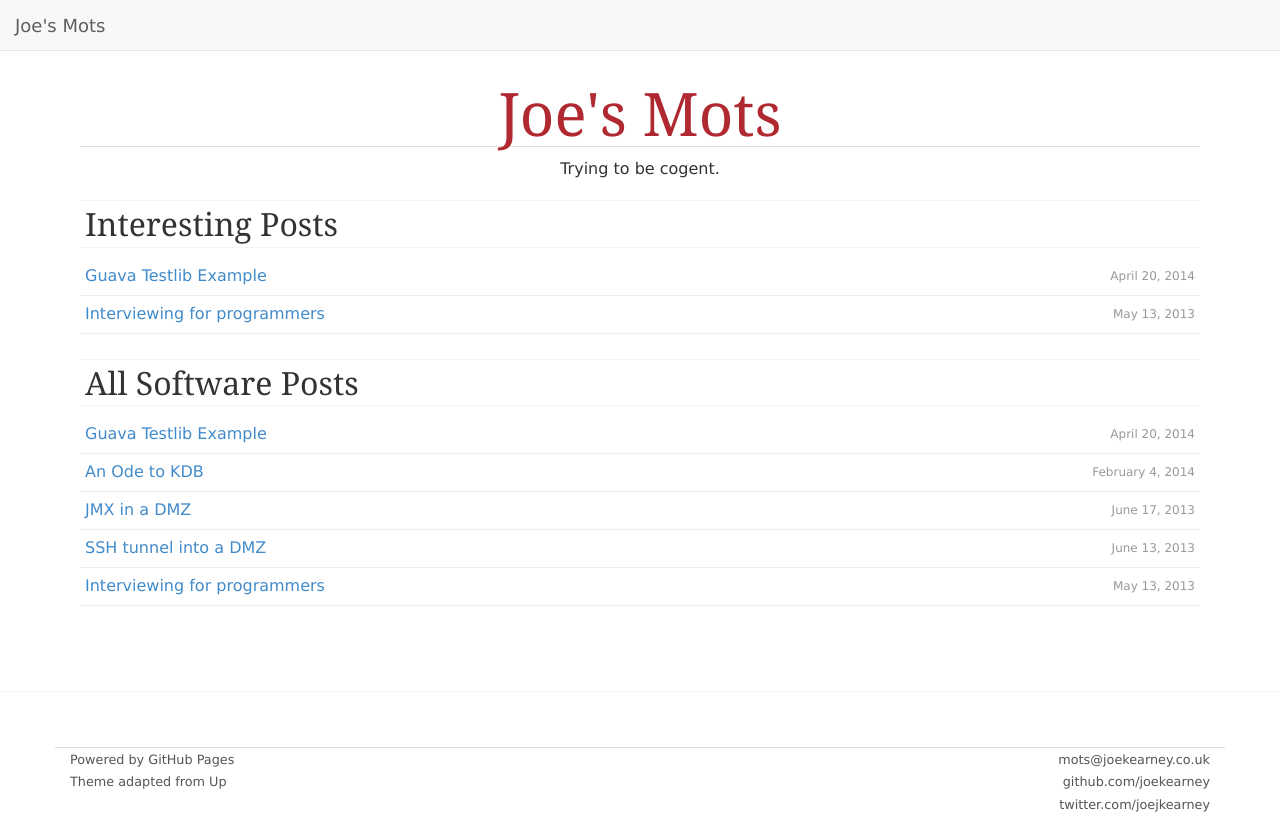
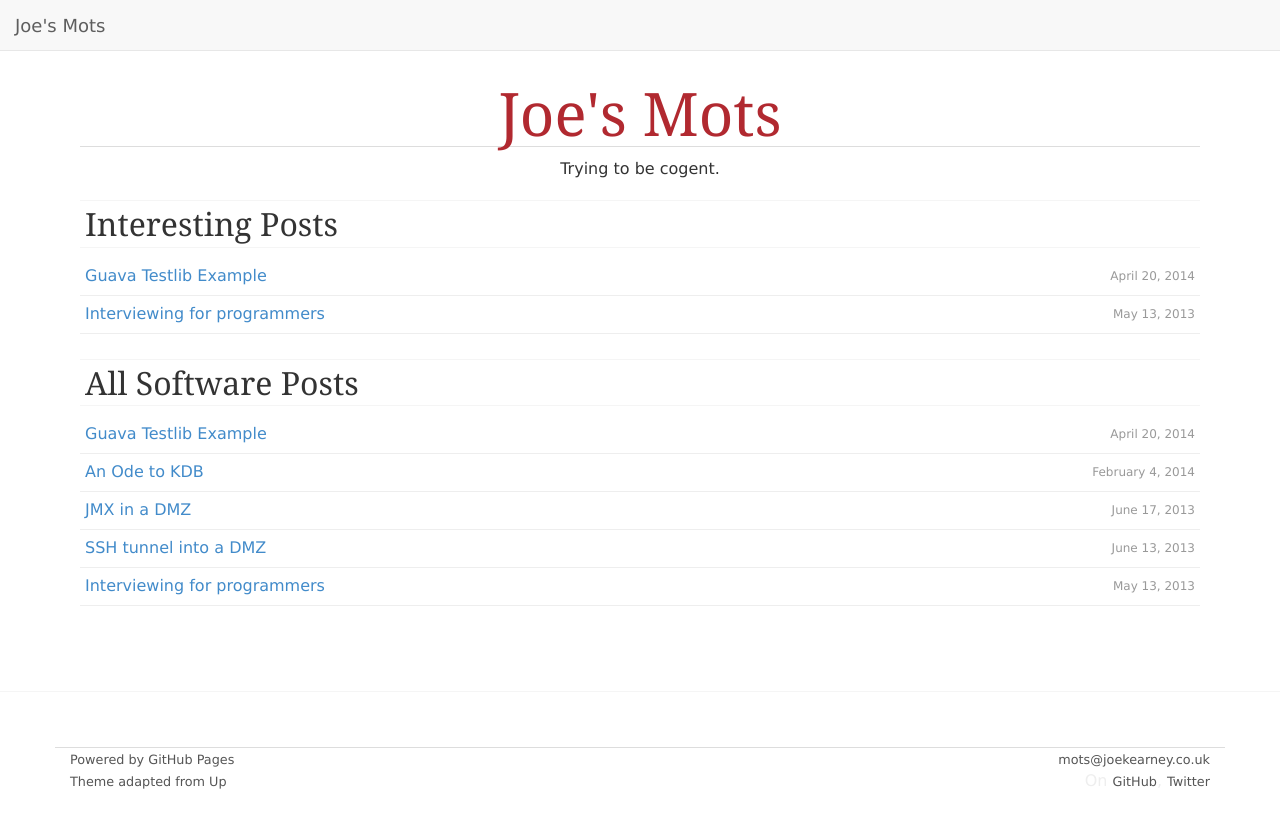
Before and after one commit to joekearney/joekearney.github.io, a Jekyll site: the page built from index.html, in a window 1280 px wide and 957 px high, cut to the strip 0-830 px from the top of the window. Built offline with Jekyll 4.4.1, drawn with Linux system fonts in a browser that asks for light colours; nearby versions of some CDN libraries; some web fonts are replaced; Markdown is read by kramdown in place of the engine named in the settings.

Commit message:
footer, better links

```diff
--- a/_includes/footer.html
+++ b/_includes/footer.html
@@ -34,27 +34,10 @@
               }
               //-->
             </script>
-              <a href="https://github.com/joekearney">github.com/joekearney</a><br />
-              <a href="https://twitter.com/joejkearney">twitter.com/joejkearney</a><br />
+            On
+            <a href="https://github.com/{{ site.author.github }}">GitHub</a>, <a href="https://twitter.com/{{ site.author.twitter }}">Twitter</a>
           </p>
         </div>
-
-<!--
-        <div class="col-lg-2 col-lg-offset-4">
-          <a href="https://twitter.com/{{ site.author.twitter }}">
-            <i class="fa fa-twitter fa-4x"></i>
-            <div>Follow me on Twitter.</div>
-          </a>
-        </div>
-        <div class="col-lg-2 next">
-          <a href="https://github.com/{{ site.author.github }}">
-            <i class="fa fa-github fa-4x"></i>
-            <div>
-              See my github profile.
-            </div>
-          </a>
-        </div>
--->
       </div>
     </div>
   </section>
```
Lines whose indentation alone changed are shown as unchanged.
